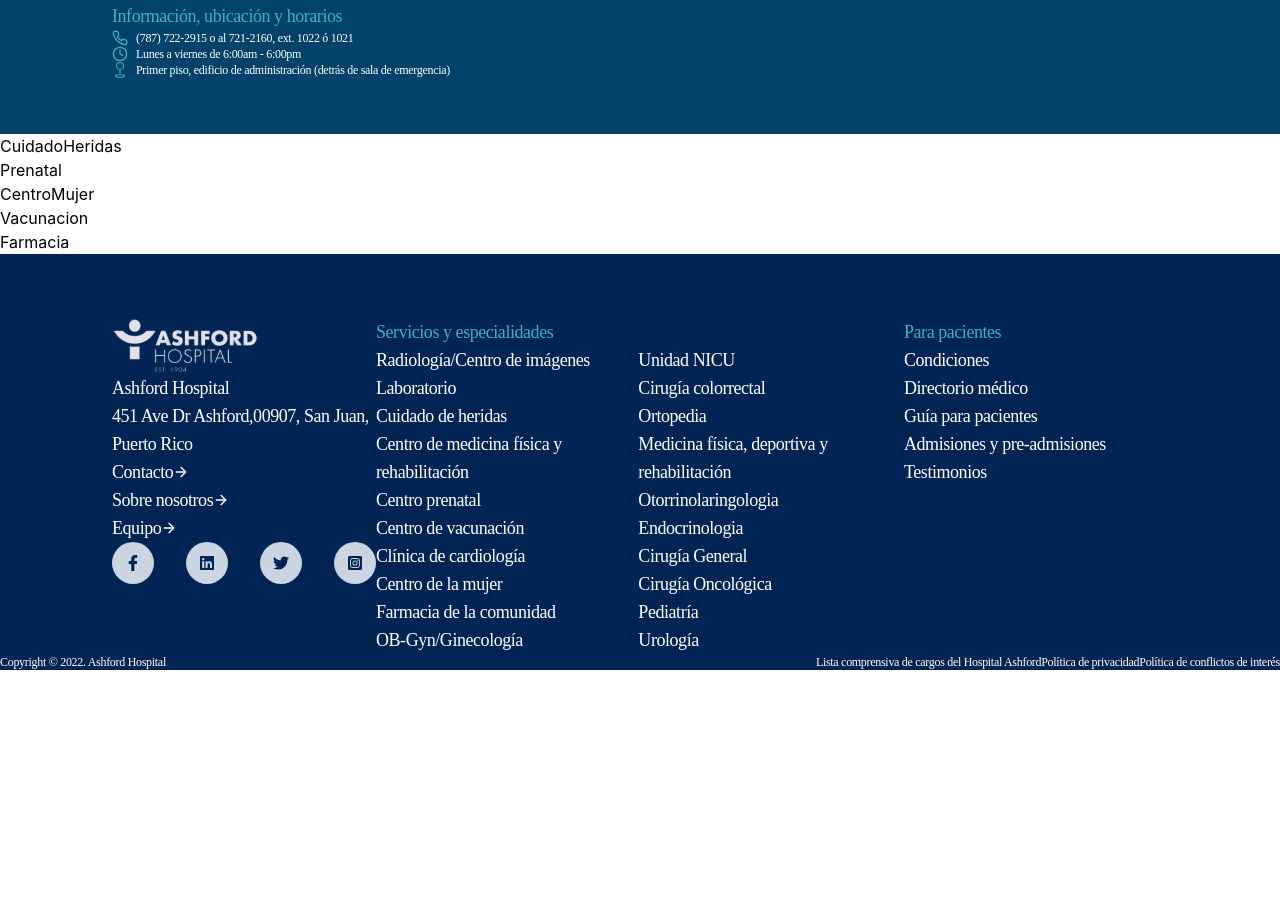
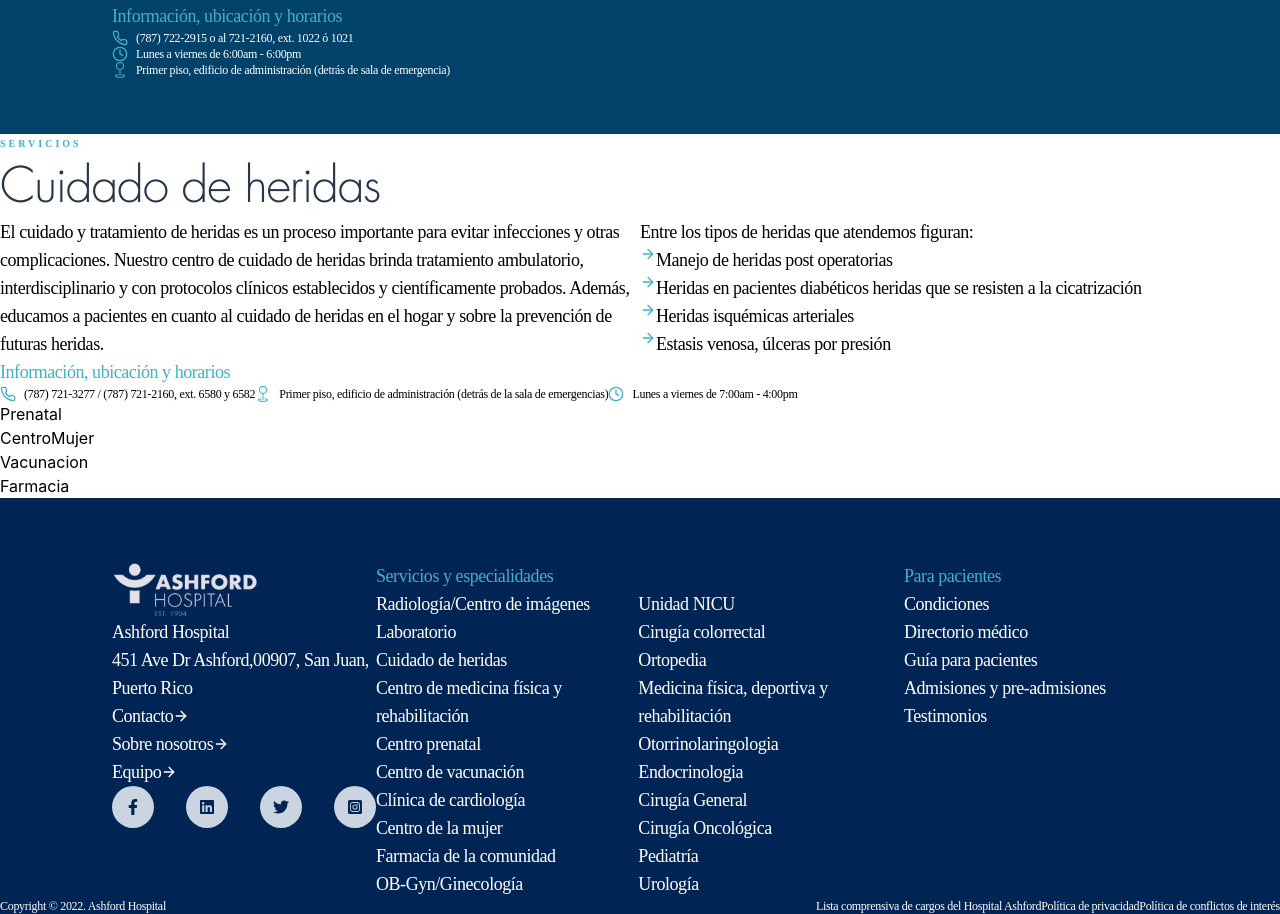
Before and after one commit to enmalidia/ashford-hospital-study-case, a Next.js app: page /servicios in a window 1280 px wide. Shown: the part 2720-3634 px from the top of the page. Before the commit the page ends 3390 px from the top, so only its background shows below. Built offline with nearby package versions, Linux system fonts and the light colour scheme; a web font is replaced by a local one.

Commit message:
feat: :sparkles: Services section: coding the markup of the Heridas section

```diff
--- /dev/null
+++ b/components/Servicios/Heridas/data.json
@@ -0,0 +1,14 @@
+[
+    {
+        "item": "Manejo de heridas post operatorias"
+    },
+    {
+        "item": "Heridas en pacientes diabéticos heridas que se resisten a la cicatrización"
+    },
+    {
+        "item": "Heridas isquémicas arteriales"
+    },
+    {
+        "item": "Estasis venosa, úlceras por presión"
+    }
+]
--- a/components/Servicios/Heridas/index.js
+++ b/components/Servicios/Heridas/index.js
@@ -1,8 +1,47 @@
 import React from 'react'
+import { FiArrowRight, FiPhone, FiClock } from "react-icons/fi";
+import { BsGeo } from "react-icons/bs";
+import data from './data.json'
 
 const CuidadoHeridas = () => {
   return (
-    <div>CuidadoHeridas</div>
+    <div className='container mx-auto'>
+      <h5>servicios</h5>
+      <h1 className='text-darkGray'>Cuidado de heridas</h1>
+      <div className='md:flex'>
+        <div className='w-full md:w-2/4'>
+          <p>El cuidado y tratamiento de heridas es un proceso importante para evitar infecciones y otras complicaciones. Nuestro centro de cuidado de heridas brinda tratamiento ambulatorio, interdisciplinario y con protocolos clínicos establecidos y científicamente probados. Además, educamos a pacientes en cuanto al cuidado de heridas en el hogar y sobre la prevención de futuras heridas.</p>
+        </div>
+        <div className='w-full md:w-2/4'>
+          <p>Entre los tipos de heridas que atendemos figuran:</p>
+          {
+            React.Children.toArray(
+              data.map(item => (
+                  <div className='flex'>
+                    <FiArrowRight className='text-primary'/>
+                    <p>{item.item}</p>
+                  </div>
+              ))
+            )
+          }
+        </div>
+      </div>
+        <p className='text-primary'>Información, ubicación y horarios</p>
+        <div className='flex'>
+          <div className='flex'>
+            <FiPhone className='text-primary mr-2'/>
+            <p className='text-xs'>(787) 721-3277 / (787) 721-2160, ext. 6580 y 6582</p>
+          </div>
+          <div className='flex'>
+            <BsGeo className='text-primary mr-2'/>
+            <p className='text-xs'>Primer piso, edificio de administración (detrás de la sala de emergencias)</p>
+          </div>
+          <div className='flex'>
+            <FiClock className='text-primary mr-2'/>
+            <p className='text-xs'>Lunes a viernes de 7:00am - 4:00pm</p>
+          </div>
+        </div>
+    </div>
   )
 }
 
```
